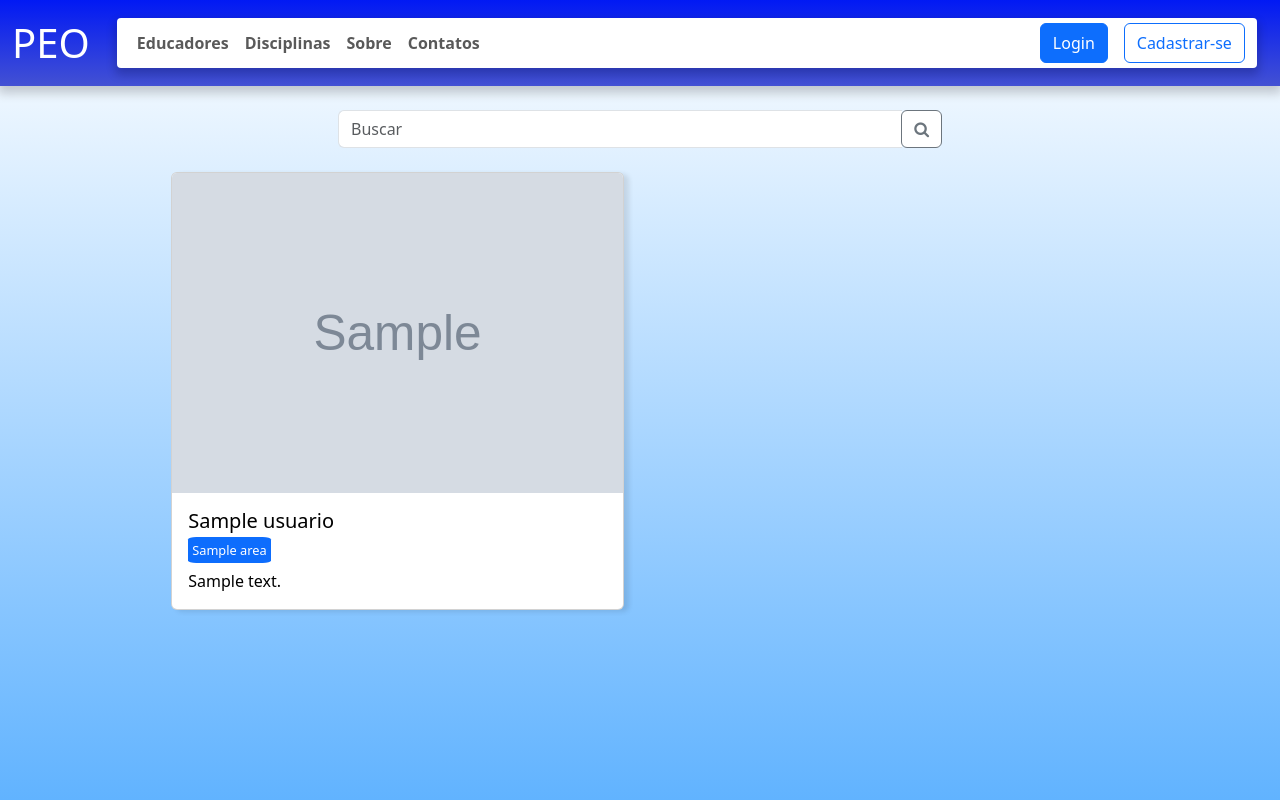
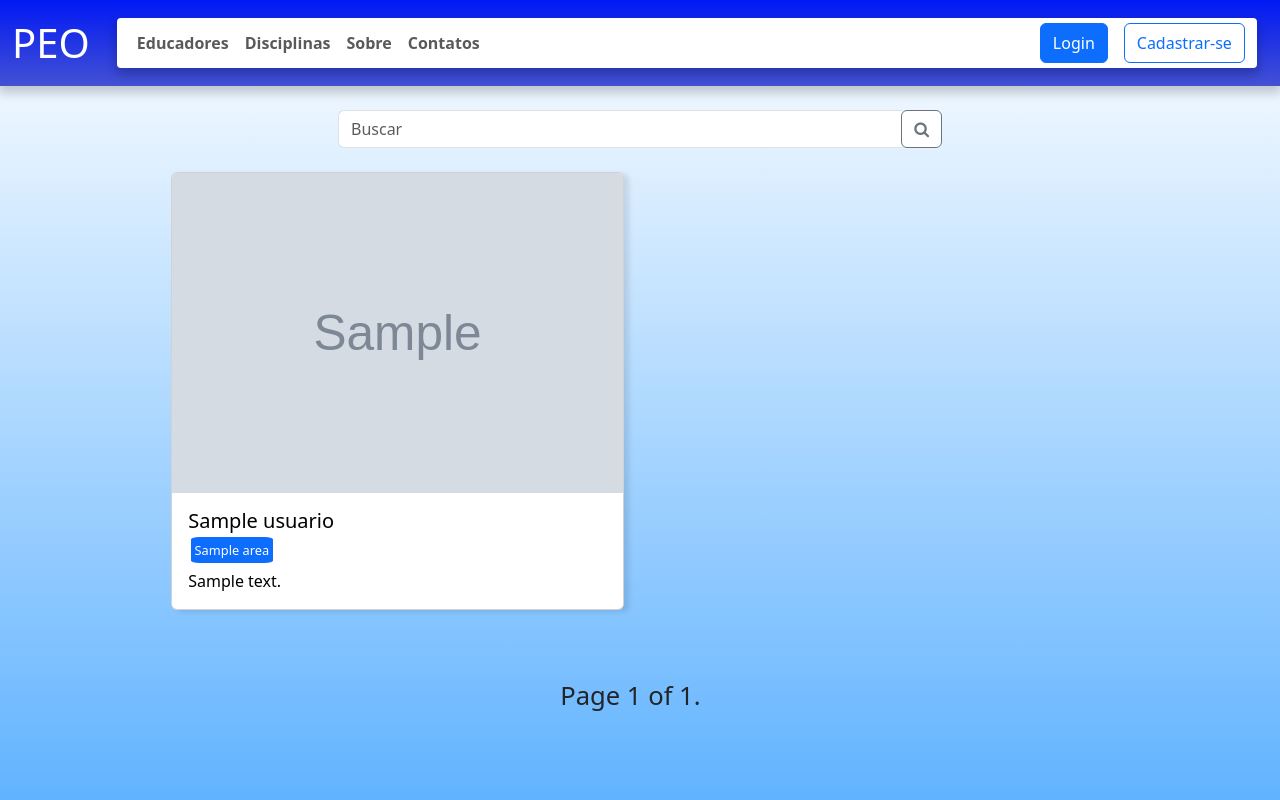
Before and after one commit to GGuedesA/PEO, a Django app: page /educadores/ in a window 1280 px wide. Run offline with Django 5.2, Linux system fonts and the light colour scheme; tables that the repository leaves empty hold one stand-in row (values such as "Sample post"); grey boxes marked "Sample" are stand-in pictures; some libraries are stand-ins or nearby versions.

Commit message:
feat: arquivo de popular o banco de dados; style: fundo fixo, header sumindo, responsivo

```diff
--- a/base_static/global/css/styles.css
+++ b/base_static/global/css/styles.css
@@ -24,6 +24,16 @@
   --transition-medium: 600ms;
   --transition-slow: 1s;
   --default-border-radius: 4px;
+}
+
+.fundo {
+  z-index: -1;
+  top: 0;
+  left: 0;
+  position: fixed;
+  background-image: linear-gradient(to bottom, rgb(255, 255, 255, 100), rgb(97, 179, 255, 100));
+  height: 100vh;
+  width: 100vw;
 }
 
 .content {
@@ -129,6 +139,8 @@ body {
   padding: 0.25rem;
   font-size: 0.8rem;
   border-radius: 10%;
+  text-wrap: nowrap;
+  margin: 0.1rem 0.15rem;
   color: white;
 }
 .content-single-educador, .descricao-educador{
@@ -137,12 +149,36 @@ body {
   margin: 2rem 0;
 }
 
+.dados-aula {
+  min-width: fit-content;
+}
+
 .dados-aula, .descricao-educador {
   background-color: #C2C8FF;
   padding: 2rem;
   border: 1px solid black;
   border-radius: 1rem;
   box-shadow: 0 5px 10px 2px var(--clr-dark-shadow-20);
+}
+
+.pagination {
+  margin-top: var(--spacing);
+  display: flex;
+  justify-content: center;
+  padding: calc(var(--spacing) * 0.8);
+  font-size: var(--small-font-size);
+}
+
+.pagination .step-links {
+  display: flex;
+  gap: calc(var(--spacing) * 0.8);
+}
+
+.pagination .step-links a {
+  color: var(--link-dark-color);
+  transition: color var(--transition-fast) ease-in-out;
+  text-decoration: none;
+  display: block;
 }
 
 
--- a/base_templates/global/base.html
+++ b/base_templates/global/base.html
@@ -11,6 +11,8 @@
   </head>
 
   <body>
+    <div class="fundo">
+    </div>
     <nav class="navbar navbar-expand-lg">
       <div class="container-fluid">
         <a class="navbar-brand" href="/">PEO</a>
@@ -42,8 +44,8 @@
     <main class="container-fluid content">
       {% block content %}
       {% endblock %}
+      {% include 'global/partials/_pagination.html' %}
     </main>
-
     <!-- Incluindo o arquivo JS do Bootstrap -->
     <script src="{% static 'global/js/bootstrap.bundle.min.js' %}"></script>
   </body>
--- /dev/null
+++ b/base_templates/global/partials/_pagination.html
@@ -0,0 +1,17 @@
+{% if page_obj %}
+  <div class="pagination">
+    <span class="step-links">
+      {% if page_obj.has_previous %}
+        <a href="?page=1">&laquo; first</a>
+        <a href="?page={{ page_obj.previous_page_number }}">previous</a>
+      {% endif %}
+
+      <span class="current">Page {{ page_obj.number }} of {{ page_obj.paginator.num_pages }}.</span>
+
+      {% if page_obj.has_next %}
+        <a href="?page={{ page_obj.next_page_number }}">next</a>
+        <a href="?page={{ page_obj.paginator.num_pages }}">last &raquo;</a>
+      {% endif %}
+    </span>
+  </div>
+{% endif %}
--- a/requirements.txt
+++ b/requirements.txt
@@ -1,6 +1,10 @@
 asgiref==3.8.1
 Django==5.1.2
+Faker==30.3.0
 mysqlclient==2.2.4
 pillow==10.4.0
+python-dateutil==2.9.0.post0
+six==1.16.0
 sqlparse==0.5.1
+typing_extensions==4.12.2
 tzdata==2024.2
--- a/sistema/models.py
+++ b/sistema/models.py
@@ -33,7 +33,7 @@ class Educador(models.Model):
     descricao = models.TextField(default='Sem descrição')
     tempo_aula = models.PositiveIntegerField(default=60)
     valor_aula = models.DecimalField(default=50, max_digits=5, decimal_places=2)
-    dias_horas_preferidas = models.TextField(null=True, blank=True)
+    dias_horas_preferidas = models.TextField(null=True, blank=True, default='todos:13-17')
     ativo = models.BooleanField(default=True)
     areas = models.ManyToManyField(Area, related_name='educadores')
 
--- a/sistema/templates/sistema/educadores.html
+++ b/sistema/templates/sistema/educadores.html
@@ -9,12 +9,12 @@
   <div class="container-fluid d-flex flex-column align-items-center">
     <form action="{% url 'sistema:buscar' %}" method="GET" class="container-fluid d-flex justify-content-center">
     <div class="input-group search-bar">
-        <input class="form-control border-end-0 border" type="search" placeholder="Buscar" id="search-input" name="q"/>
+        <input class="form-control border-end-0 border" type="search" placeholder="Buscar" id="search-input" name="q" value="{{ valor_buscado }}"/>
         <span class="input-group-append"><button class="btn btn-outline-secondary bg-white" type="button"><i class="fa fa-search"></i></button></span>
       </form>
     </div>
     <div class="content-educadores">
-      {% for educador in educadores %}
+      {% for educador in page_obj %}
         <div class="card card-list">
           <a href="{% url 'sistema:educador' educador.id %}" class="card-redirect">
             {% if educador.usuario.imagem != '' %}
@@ -23,7 +23,7 @@
               <img src="{% static 'global/imgs/profile-pic.svg' %}" class="card-img-top no-img" alt="..." />
             {% endif %}
             <div class="card-body">
-              <h5 class="card-title">{{ educador.usuario.nome_usuario }}</h5>
+              <h5 class="card-title">{{ educador.usuario.nome }}</h5>
               <div class="card-subtitle mb-2 text-muted">
                 {% for area in educador.areas.all %}
                   <span class="custom-chip">{{area.nome}}</span>
--- a/sistema/views.py
+++ b/sistema/views.py
@@ -1,4 +1,6 @@
-from django.shortcuts import render, get_object_or_404
+from django.shortcuts import render, get_object_or_404, redirect
+from django.core.paginator import Paginator
+from django.db.models import Q
 from sistema.models import *
 
 def index(request):
@@ -6,17 +8,32 @@ def index(request):
 
 def educadores(request):
     educadores = Educador.objects.all().filter(ativo=True)
+    paginator = Paginator(educadores, 25)
+
+    page_number = request.GET.get("page")
+    page_obj = paginator.get_page(page_number)
     context = {
-        'educadores': educadores
+        'page_obj': page_obj
     }
     return render(request, 'sistema/educadores.html', context)
 
 def buscar(request):
-    busca = request.GET['q']
-    print("buscando:", busca)
-    educadores = Educador.objects.all().filter(ativo=True)
+    busca = request.GET.get('q', '').strip()
+    if busca == '':
+        return redirect('sistema:educadores')
+
+    educadores = Educador.objects\
+                    .filter(
+                        ativo=True,
+                        usuario__ativo=True
+                    )\
+                    .filter(
+                        Q(usuario__nome_usuario__icontains=busca) |
+                        Q(usuario__nome__icontains=busca)
+                    )
     context = {
-        'educadores': educadores
+        'educadores': educadores,
+        'valor_buscado': busca,
     }
     return render(request, 'sistema/educadores.html', context)
 
```
Also changed, not shown: sistema/admin.py (+10 -3 lines), utils/cpf_validator.py (added, +42 -0 lines), utils/create-educadores.py (added, +85 -0 lines), sistema/migrations/0002_alter_educador_dias_horas_preferidas.py (added).
